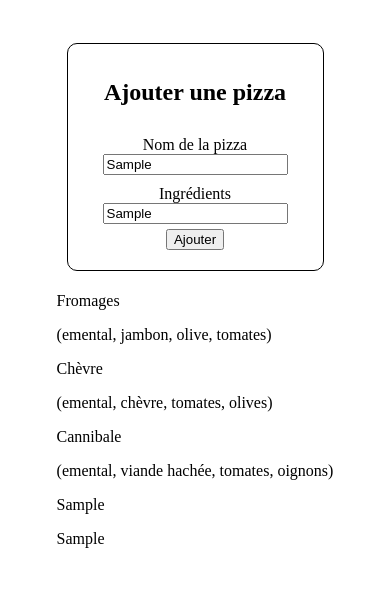
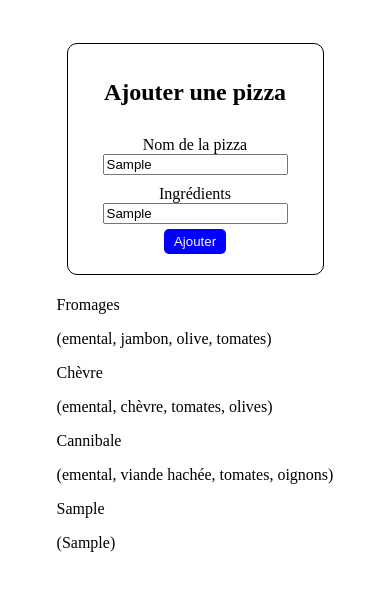
Before and after one commit to VjeremyV/cordova, a website: page www/index.html in a window 390 px wide. Both pictures are taken after typing "Sample", "Sample" into the empty fields and a click on the input "Ajouter". Drawn offline with Linux system fonts and the light colour scheme; some packages are replaced by stand-ins of ours.

Commit message:
ajout de la fonction de formatage des ingrédients et du titre

```diff
--- a/www/css/index.css
+++ b/www/css/index.css
@@ -22,3 +22,17 @@ body > * {
     border: 1px solid black;
     border-radius: 10px;
 }
+.add-pizza-form input[type=submit]{
+    border-radius: 5px;
+    color: aliceblue;
+    background: blue;
+    border: none;
+    padding: 5px 10px;
+    cursor: pointer;
+    transition: 0.7s ease;
+}
+.add-pizza-form input[type=submit]:hover{
+    color: blue;
+    background: aliceblue;
+    border: 1px solid blue;
+}
--- a/www/js/index.js
+++ b/www/js/index.js
@@ -13,10 +13,21 @@ function onDeviceReady() {
       newPizza.classList.add('pizza');
       newPizza.innerHTML = `
               <div class="pizza">
-                  <p>${addName.value}</p>
-                  <p>${addIngredients.value}</p>
+                  <p>${capitalizeFisrtLetter(addName.value)}</p>
+                  <p>${formatIngredients(addIngredients.value)}</p>
               </div>`;
 
       pizzaList.appendChild(newPizza);
     });
+
+    function isValid(value) {
+        return value && value.lenght > 2 && value.lenght < 50;
+    }
+
+    function formatIngredients(value){
+        return "("+ value.replaceAll(" ", ", ")+")"
+    }
+    function capitalizeFisrtLetter(value){
+        return value.slice(0, 1).toUpperCase() + value.slice(1);
+    }
 }
```
